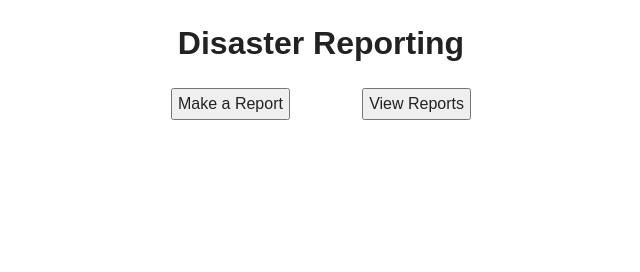
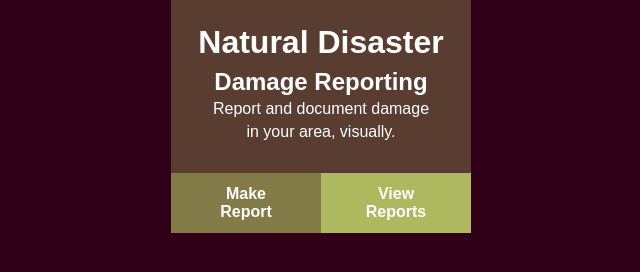
Before and after one commit to nko3/codice-nocturnus, a website: page html/index.html in a window 1280 px wide. Shown: the whole page, without its empty margins (319-959 px from the left). Drawn offline with nearby package versions, Linux system fonts and the light colour scheme; some packages are replaced by stand-ins of ours.

Commit message:
Added some styling

```diff
--- a/html/css/main.css
+++ b/html/css/main.css
@@ -303,43 +303,72 @@ textarea {
 	End of Boilerplate
 	========================================================================== */
 
+	body {
+		background: #300018;
+		color: #fff;
+	}
+
 	h1, h2, h3 {
 		text-align: center;
 	}
 
+	button {
+		border:0;
+		font-weight: bold;
+		color: #fff;
+	}
 
 	.view {
-
+		max-width: 700px;
+		margin-left: auto;
+		margin-right: auto;
+		background: #5A3D31;
 	}
 
 
 
+
 	#frontpage {
+		padding-top: 20px;
+		max-width: 300px;
+	}
 
+	#frontpage  h1 {
+		text-align:center;
+		margin:0;
 	}
+
+	#frontpage  h2 {
+		text-align:center;
+		margin:0;
+	}
+
+	#frontpage  p {
+		text-align:center;
+		margin:0;
+		margin-bottom: 30px;
+	}
+
 
 	#frontpage #navigate {
 		margin-left: auto;
 		margin-right: auto;
 		width: 300px;
 	}
-	#frontpage #navigate h1 {
-		text-align:center;
-	}
 
 	#frontpage #navigate button{
-		padding-top: 5px;
-		padding-bottom: 5px;
-		padding-left: 5px;
-		padding-right: 5px;
+		width: 150px;
+		height: 60px;
 	}
 
 	#frontpage #navigate button#make{
 		float:left;
+		background: #837B47;
 	}
 
 	#frontpage #navigate button#view{
 		float:right;
+		background: #ADB85F;
 	}
 
 
@@ -352,26 +381,26 @@ textarea {
 	}
 
 	#make-report #breadcrumbs{
-		max-width: 700px;
-		margin-left: auto;
-		margin-right: auto;
-		margin-bottom: 10px;
-		padding-top: 5px;
+		height:40px;
 	}
 
 	#make-report #breadcrumbs ul{
 		margin:0;
 		padding:0;
 		list-style: none;
+
 	}
 
 	#make-report #breadcrumbs li{
 		float:left;
 		margin-right: 5px;
+		padding-top: 8px;
 	}
 
 	#make-report #breadcrumbs button{
 		float:right;
+		height: 40px;
+		background: #837B47;
 	}
 
 	#make-report #breadcrumbs a{
@@ -395,9 +424,6 @@ textarea {
 
 	#make-report #map-pick {
 		height: 400px;
-		max-width: 700px;
-		margin-left: auto;
-		margin-right: auto;
 		margin-bottom: 10px;
 	}
 
@@ -441,9 +467,6 @@ textarea {
 	}
 
 	#view-reports #timeline{
-		max-width: 700px;
-		margin-left: auto;
-		margin-right: auto;
 		margin-bottom: 10px;
 
 	}
@@ -472,9 +495,6 @@ textarea {
 
 	#view-reports #map-display {
 		height: 400px;
-		max-width: 700px;
-		margin-left: auto;
-		margin-right: auto;
 		margin-bottom: 10px;
 	}
 
@@ -489,9 +509,6 @@ textarea {
 
 
 	#view-reports #report-display{
-		max-width: 700px;
-		margin-left: auto;
-		margin-right: auto;
 	}
 
 	#view-reports #report-display .report-line{
--- a/html/index.html
+++ b/html/index.html
@@ -22,9 +22,11 @@
 
 		<div data-ng-controller="frontpageCtrl" class="view" id="frontpage">
 			<section id="navigate">
-				<h1>Disaster Reporting</h1>
-				<button data-ng-click="make()" id="make">Make a Report</button>
-				<button data-ng-click="view()" id="view">View Reports</button>
+				<h1>Natural Disaster</h1>
+				<h2>Damage Reporting</h2>
+				<p>Report and document damage<br /> in your area, visually.</p>
+				<button data-ng-click="make()" id="make">Make<br /> Report</button>
+				<button data-ng-click="view()" id="view">View<br /> Reports</button>
 				<div class="clearfix"></div>
 			</section>
 
```
